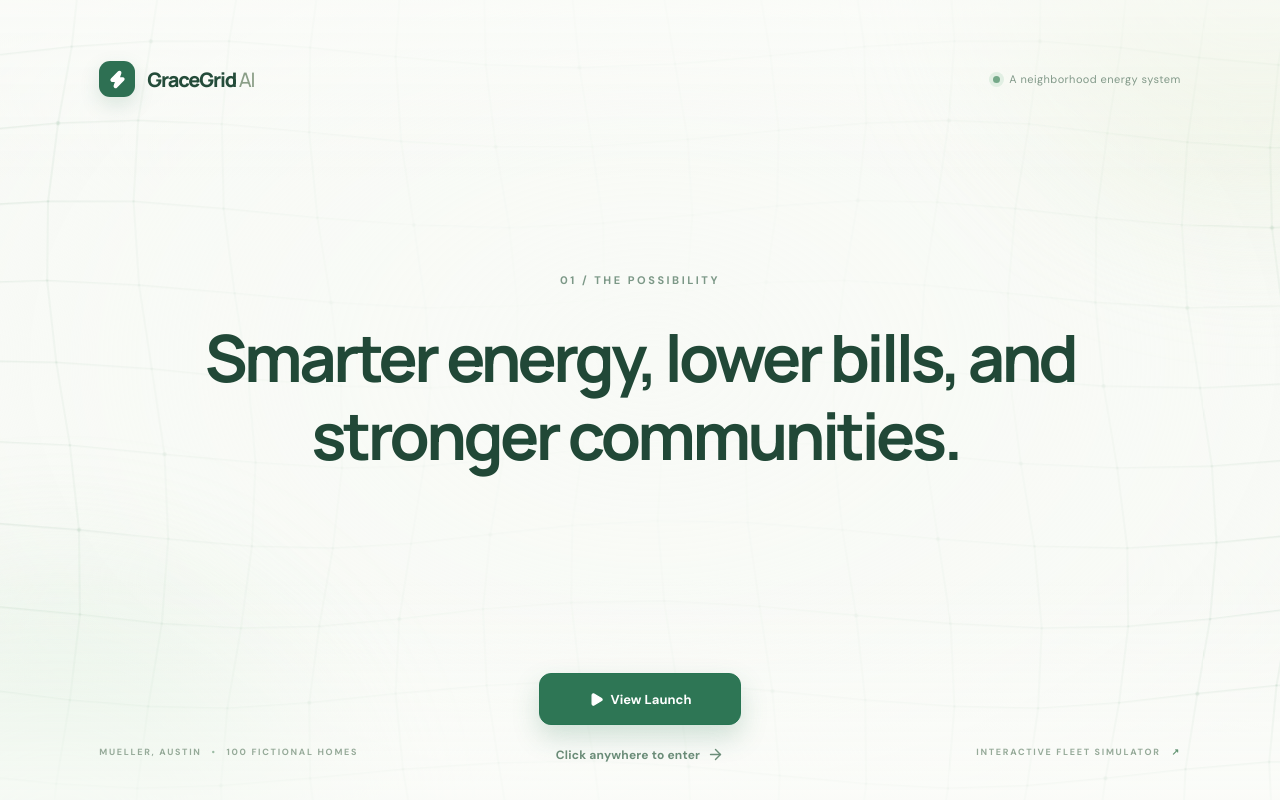
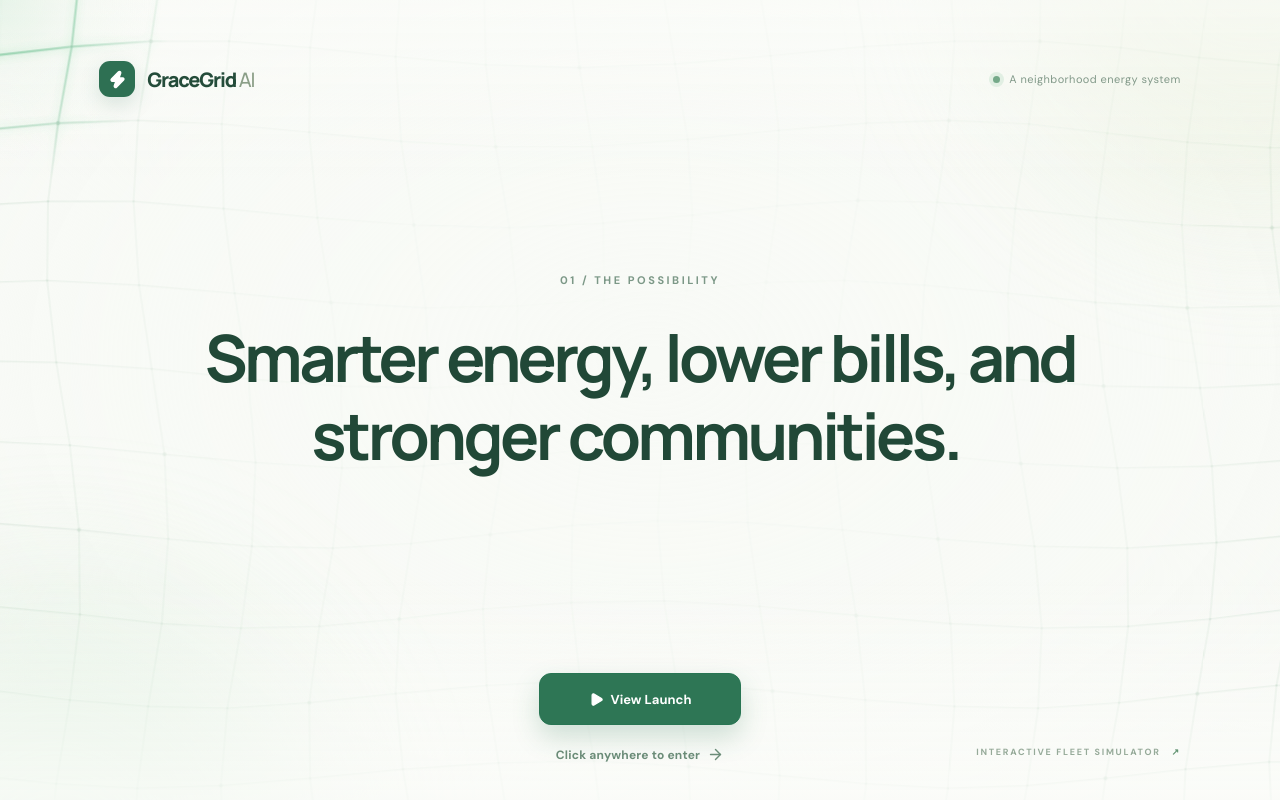
Before and after one commit to shlokitoki/OurGrid, a Next.js app: page / in a window 1280 px wide. Both pictures are taken after a click on the button "View Launch". Built offline with nearby package versions, Linux system fonts and the light colour scheme.

Commit message:
Update Site source

```diff
--- a/app/launch.css
+++ b/app/launch.css
@@ -4,6 +4,12 @@
 .launch-mesh{position:absolute;inset:-4%;width:108%;height:108%;z-index:-2;opacity:.9;animation:launch-mesh-drift 18s ease-in-out infinite alternate}
 .launch-mesh-lines{fill:none;stroke:#9fc2aa;stroke-width:1.25;opacity:.42}
 .launch-mesh-nodes{fill:#78a788;opacity:.42}
+.launch-mesh-glow{z-index:0;opacity:0;pointer-events:none;-webkit-mask-image:radial-gradient(circle 240px at var(--mesh-field-x,50%) var(--mesh-field-y,50%),#000 0%,#0009 35%,transparent 78%);mask-image:radial-gradient(circle 240px at var(--mesh-field-x,50%) var(--mesh-field-y,50%),#000 0%,#0009 35%,transparent 78%);transition:opacity .26s ease}
+.launch-mesh-glow .launch-mesh-lines{stroke:#3eaf71;stroke-width:2.4;opacity:.85;filter:drop-shadow(0 0 5px #67d492)}
+.launch-mesh-glow .launch-mesh-nodes{fill:#319b61;opacity:1;filter:drop-shadow(0 0 7px #4dc47d)}
+.launch-field-aura{position:absolute;inset:0;z-index:0;pointer-events:none;opacity:0;background:radial-gradient(circle 205px at var(--field-x,50%) var(--field-y,50%),#b7dfc266 0%,#d9efdc33 38%,transparent 78%);transition:opacity .3s ease}
+.launch-screen[data-field-active=true] .launch-mesh-glow{opacity:.82}
+.launch-screen[data-field-active=true] .launch-field-aura{opacity:.7}
 .launch-ambient{position:absolute;z-index:-1;width:38vw;aspect-ratio:1;border-radius:50%;filter:blur(84px);pointer-events:none;opacity:.55}
 .launch-ambient-one{background:#d2ebd5;left:-17vw;bottom:-25vw;animation:launch-ambient 9s ease-in-out infinite alternate}
 .launch-ambient-two{background:#e5edd4;right:-17vw;top:-23vw;animation:launch-ambient 10s ease-in-out infinite alternate-reverse}
@@ -38,8 +44,8 @@
 .launch-final-rule{height:1px;width:120px;background:#a2bba9;margin:42px auto 31px}
 .launch-final-copy h1{font-size:clamp(26px,3.25vw,47px);line-height:1.38;letter-spacing:-.038em}
 .launch-bottom{position:relative;z-index:1;padding:0 clamp(26px,5.1vw,82px) 29px;display:grid;grid-template-columns:1fr auto 1fr;align-items:end;gap:24px}
-.launch-edition,.launch-scroll-note{font-size:9px;letter-spacing:.19em;color:#96aa99;white-space:nowrap;padding-bottom:13px;font-weight:700}
-.launch-edition span{margin:0 6px;color:#9cbca5}.launch-scroll-note{text-align:right}.launch-scroll-note span{margin-left:7px;color:#609270}
+.launch-bottom::before{content:''}
+.launch-scroll-note{font-size:9px;letter-spacing:.19em;color:#96aa99;white-space:nowrap;padding-bottom:13px;font-weight:700;text-align:right}.launch-scroll-note span{margin-left:7px;color:#609270}
 .launch-actions{display:flex;flex-direction:column;align-items:center;gap:13px;min-width:230px}
 .launch-view{min-width:202px;min-height:52px;border:1px solid #287553;background:#2e7655;color:#fff;font-size:13px;font-weight:700;border-radius:12px;box-shadow:0 12px 27px #2e765536;transition:transform .2s,box-shadow .2s,background .2s}
 .launch-view:hover{transform:translateY(-3px);box-shadow:0 17px 30px #2e765540;background:#256b4b;filter:none!important}
@@ -51,6 +57,6 @@
 @keyframes launch-swoosh{0%{opacity:0;filter:blur(10px);transform:translateX(-75px) scale(.97)}18%{opacity:1;filter:blur(0);transform:translateX(6px) scale(1)}25%{transform:translateX(0)}77%{opacity:1;filter:blur(0);transform:translateX(0)}100%{opacity:0;filter:blur(8px);transform:translateX(74px) scale(1.025)}}
 @keyframes launch-streak{0%{opacity:0;transform:translateX(-115%) scaleX(.2)}29%{opacity:.75}67%{opacity:0;transform:translateX(75%) scaleX(.75)}100%{opacity:0}}
 @keyframes launch-finale{from{opacity:0;filter:blur(9px);transform:translateY(22px)}to{opacity:1;filter:blur(0);transform:translateY(0)}}
-@media(max-width:750px){.launch-topline{padding:22px 22px}.launch-topnote{font-size:0}.launch-topnote i{display:block}.launch-body{padding:30px 21px 45px;min-height:420px}.launch-idle-copy h1{font-size:clamp(49px,10.5vw,79px)}.launch-typing h1,.launch-benefit-stage h1{font-size:clamp(36px,7.8vw,58px)}.launch-chapter,.launch-eyebrow{font-size:9px;letter-spacing:.17em}.launch-bottom{padding:0 22px 28px;display:flex;flex-direction:column;align-items:center;gap:17px}.launch-edition{order:2;padding:0}.launch-scroll-note{display:none}.launch-actions{order:1}.launch-final-logo{gap:10px}.launch-final-rule{margin:27px auto 24px}.launch-final-copy h1{font-size:clamp(24px,5vw,38px)}}
+@media(max-width:750px){.launch-topline{padding:22px 22px}.launch-topnote{font-size:0}.launch-topnote i{display:block}.launch-body{padding:30px 21px 45px;min-height:420px}.launch-idle-copy h1{font-size:clamp(49px,10.5vw,79px)}.launch-typing h1,.launch-benefit-stage h1{font-size:clamp(36px,7.8vw,58px)}.launch-chapter,.launch-eyebrow{font-size:9px;letter-spacing:.17em}.launch-bottom{padding:0 22px 28px;display:flex;flex-direction:column;align-items:center;gap:17px}.launch-bottom::before{display:none}.launch-scroll-note{display:none}.launch-actions{order:1}.launch-final-logo{gap:10px}.launch-final-rule{margin:27px auto 24px}.launch-final-copy h1{font-size:clamp(24px,5vw,38px)}}
 @media(max-width:430px){.launch-topbrand{font-size:18px}.launch-body{min-height:360px}.launch-idle-copy h1{font-size:47px}.launch-idle-copy p{font-size:14px}.launch-benefit-stage h1{font-size:37px}.launch-final-logo{font-size:37px}.launch-final-mark{width:57px;height:57px;border-radius:17px}.launch-final-mark svg{width:30px}.launch-final-copy h1{font-size:25px}}
-@media(prefers-reduced-motion:reduce){.launch-mesh,.launch-ambient,.launch-cursor,.launch-benefit-number,.launch-benefit-stage h1,.launch-benefit-streak,.launch-final-copy{animation:none!important}.launch-benefit-streak{display:none}}
+@media(prefers-reduced-motion:reduce){.launch-mesh,.launch-ambient,.launch-cursor,.launch-benefit-number,.launch-benefit-stage h1,.launch-benefit-streak,.launch-final-copy{animation:none!important}.launch-benefit-streak,.launch-mesh-glow,.launch-field-aura{display:none}}
--- a/components/LaunchScreen.tsx
+++ b/components/LaunchScreen.tsx
@@ -1,6 +1,6 @@
 'use client';
 
-import {useEffect, useState} from 'react';
+import {memo, useEffect, useState} from 'react';
 import {ArrowRight, Play, RotateCcw, Zap} from 'lucide-react';
 
 type Phase = 'idle' | 'hook' | 'question' | 'benefits' | 'final';
@@ -21,18 +21,20 @@ const meshPoint = (row: number, col: number) => ({
   y: Math.round(row * 88 - 36 + Math.cos(col * 0.7 + row * 0.37) * 15),
 });
 
-function Mesh() {
-  const horizontal = Array.from({length: 13}, (_, row) =>
+const horizontal = Array.from({length: 13}, (_, row) =>
     Array.from({length: 18}, (_, col) => meshPoint(row, col)).map(({x, y}) => `${x},${y}`).join(' ')
-  );
-  const vertical = Array.from({length: 18}, (_, col) =>
+);
+const vertical = Array.from({length: 18}, (_, col) =>
     Array.from({length: 13}, (_, row) => meshPoint(row, col)).map(({x, y}) => `${x},${y}`).join(' ')
-  );
-  return <svg className="launch-mesh" viewBox="0 0 1536 1056" preserveAspectRatio="xMidYMid slice" aria-hidden="true">
+);
+const nodes = Array.from({length: 13}, (_, row) => Array.from({length: 18}, (_, col) => ({...meshPoint(row, col), key: `${row}-${col}`, radius: (row + col) % 5 === 0 ? 2.2 : 1.25}))).flat();
+
+const Mesh = memo(function Mesh({glow = false}: {glow?: boolean}) {
+  return <svg className={glow ? 'launch-mesh launch-mesh-glow' : 'launch-mesh'} viewBox="0 0 1536 1056" preserveAspectRatio="xMidYMid slice" aria-hidden="true">
     <g className="launch-mesh-lines">{horizontal.map((points, i) => <polyline key={`h${i}`} points={points}/>)}{vertical.map((points, i) => <polyline key={`v${i}`} points={points}/>)}</g>
-    <g className="launch-mesh-nodes">{Array.from({length: 13}, (_, row) => Array.from({length: 18}, (_, col) => {const {x, y} = meshPoint(row, col); return <circle key={`${row}-${col}`} cx={x} cy={y} r={(row + col) % 5 === 0 ? 2.2 : 1.25}/>;}))}</g>
+    <g className="launch-mesh-nodes">{nodes.map(({key, x, y, radius}) => <circle key={key} cx={x} cy={y} r={radius}/>)}</g>
   </svg>;
-}
+});
 
 export default function LaunchScreen({onEnter}: {onEnter: () => void}) {
   const [phase, setPhase] = useState<Phase>('idle');
@@ -76,8 +78,23 @@ export default function LaunchScreen({onEnter}: {onEnter: () => void}) {
     setPhase(window.matchMedia('(prefers-reduced-motion: reduce)').matches ? 'final' : 'hook');
   };
 
-  return <main className={`launch-screen launch-${phase}`} onClick={onEnter} aria-label="GraceGrid launch page">
+  const moveField = (event: React.PointerEvent<HTMLElement>) => {
+    if (event.pointerType === 'touch') return;
+    const screen = event.currentTarget;
+    const bounds = screen.getBoundingClientRect();
+    const x = event.clientX - bounds.left;
+    const y = event.clientY - bounds.top;
+    screen.style.setProperty('--field-x', `${x}px`);
+    screen.style.setProperty('--field-y', `${y}px`);
+    screen.style.setProperty('--mesh-field-x', `${x + bounds.width * .04}px`);
+    screen.style.setProperty('--mesh-field-y', `${y + bounds.height * .04}px`);
+    screen.dataset.fieldActive = 'true';
+  };
+
+  return <main className={`launch-screen launch-${phase}`} onClick={onEnter} onPointerMove={moveField} onPointerLeave={event => {event.currentTarget.dataset.fieldActive = 'false';}} aria-label="GraceGrid launch page">
     <Mesh/>
+    <Mesh glow/>
+    <div className="launch-field-aura" aria-hidden="true"/>
     <div className="launch-ambient launch-ambient-one" aria-hidden="true"/>
     <div className="launch-ambient launch-ambient-two" aria-hidden="true"/>
     <div className="launch-topline"><div className="launch-topbrand"><span className="launch-topbrand-mark"><Zap size={19} fill="currentColor"/></span><span>GraceGrid <em>AI</em></span></div><span className="launch-topnote"><i/> A neighborhood energy system</span></div>
@@ -105,7 +122,6 @@ export default function LaunchScreen({onEnter}: {onEnter: () => void}) {
       </div>}
     </div>
     <div className="launch-bottom">
-      <span className="launch-edition">MUELLER, AUSTIN <span>•</span> 100 FICTIONAL HOMES</span>
       <div className="launch-actions">
         <button className="launch-view" onClick={viewLaunch}>{phase === 'final' ? <RotateCcw size={15}/> : <Play size={15} fill="currentColor"/>}{phase === 'final' ? 'Replay launch' : 'View Launch'}</button>
         <button className="launch-enter" onClick={(event) => {event.stopPropagation(); onEnter();}}>Click anywhere to enter <ArrowRight size={17}/></button>
```
Also changed, not shown: 1 other file (tests, documents, lock files or other folders).
